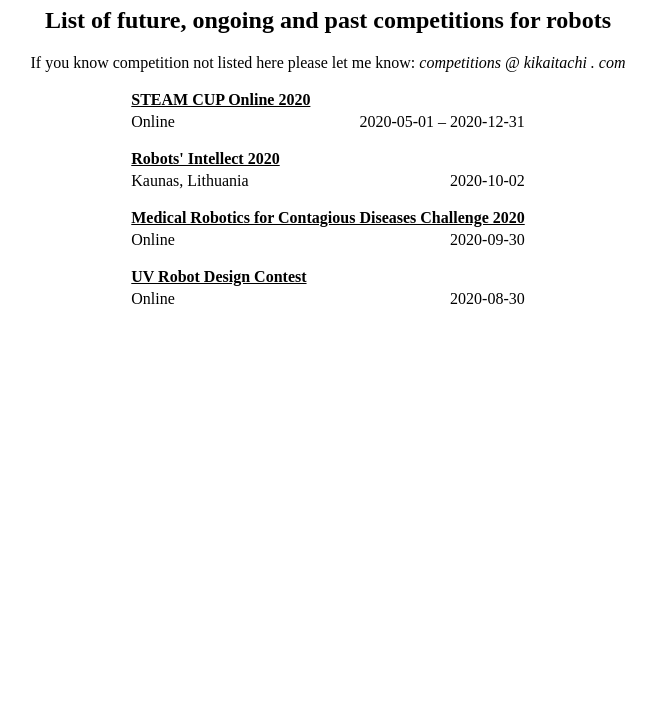
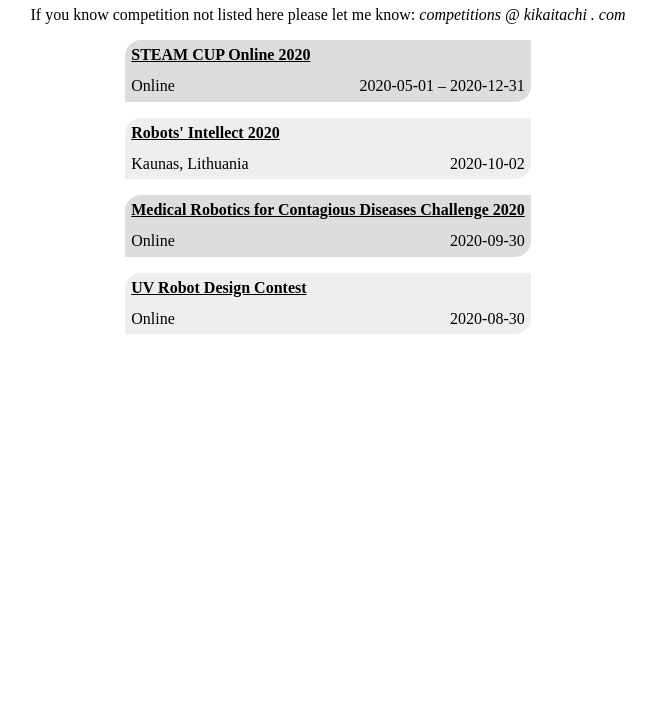
Before and after one commit to kikaitachi/robot-competitions, a plain HTML site: page docs/index.html in a window 1280 px wide. Shown: the part 73-800 px from the top of the page, without its empty margins (312-968 px from the left). Drawn offline with Linux system fonts and the light colour scheme.

Commit message:
Add some styling

```diff
--- a/docs/index.html
+++ b/docs/index.html
@@ -11,16 +11,28 @@
 	text-align: center;
 }
 
+h1, h2 {
+	margin: 0;
+	padding: 0;
+}
+
+h2 {
+	font-size: 100%;
+	font-style: italic;
+}
+
 a {
 	color: black;
 }
 
 table {
 	margin: auto;
+	border-collapse: collapse;
 }
 
 td {
 	vertical-align: top;
+	padding: 0.4rem;
 }
 
 table tr td:nth-child(1) {
@@ -29,11 +41,24 @@
 
 table tr td:nth-child(2) {
 	text-align: right;
-	padding-bottom: 1em;
+	border-radius: 0 0 1rem 0;
 }
 
 td.title {
 	font-weight: bold;
+	border-radius: 1rem 0 0 0;
+}
+
+.even {
+	background: #DDD;
+}
+
+.odd {
+	background: #EEE;
+}
+
+.gap {
+	line-height: 0.2rem;
 }
 </style>
 </head>
@@ -48,13 +73,21 @@
 	.then(data => {
 		const list = document.getElementById('list');
 		for (var i = 0; i < data.length; i++) {
+			const className = i % 2 == 0 ? 'even' : 'odd';
 			const line1 = document.createElement('tr');
+			line1.className = className;
 			line1.innerHTML = '<td colspan="2" class="title"><a href="' + data[i].url + '">' + data[i].name + '</a></td>';
 			list.appendChild(line1);
 
 			const line2 = document.createElement('tr');
+			line2.className = className;
 			line2.innerHTML = '<td>' + data[i].location + '</td><td>' + (data[i].startDate ? data[i].startDate + ' ‒ ' : '') + data[i].endDate + '</td>';
 			list.appendChild(line2);
+
+			const line3 = document.createElement('tr');
+			line3.className = 'gap';
+			line3.innerHTML = '<td colspan="2">&nbsp;</td>';
+			list.appendChild(line3);
 		}
 	});
 </script>
```
